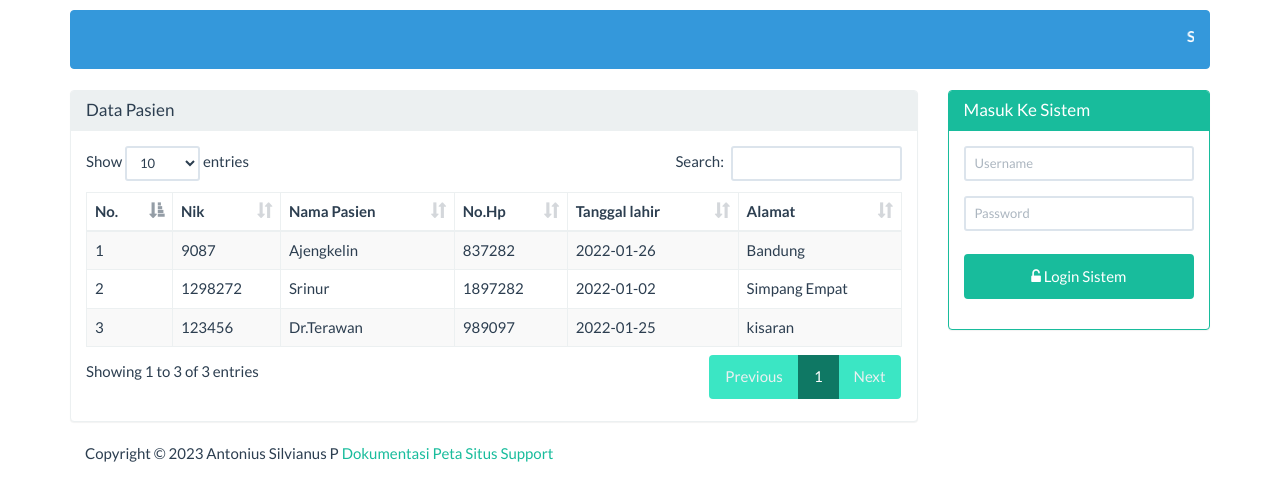
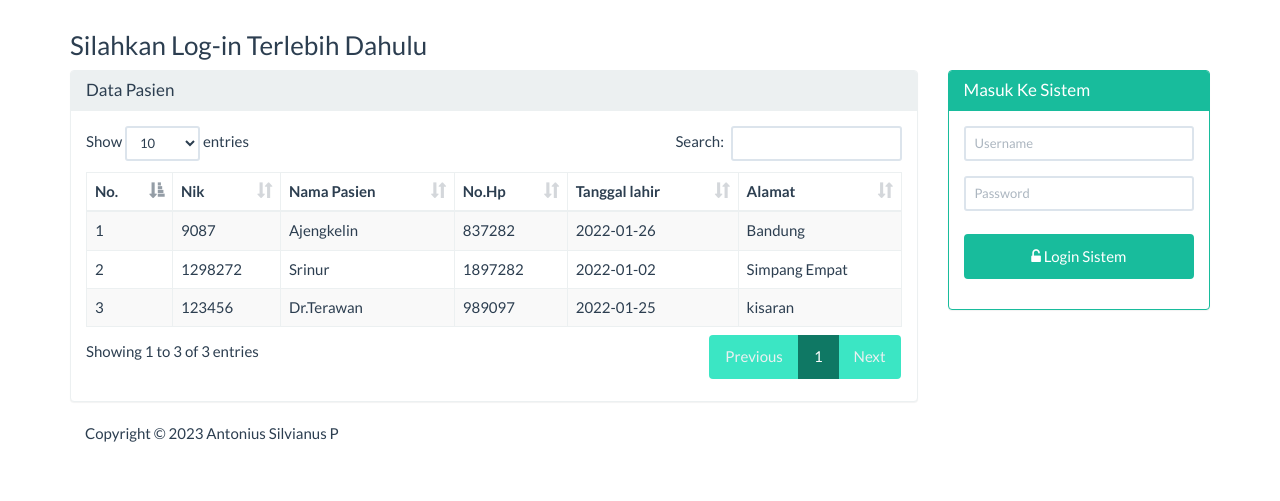
Before and after one commit to antoniussilvianus/si-pasienku, a PHP site: page / in a window 1280 px wide. Shown: the part 60-561 px from the top of the page. Run offline with PHP 8.4, Linux system fonts and the light colour scheme; data comes from the database, SQL or seed files in the repository.

Commit message:
hotfix-main-06-sept-23

```diff
--- a/beranda.php
+++ b/beranda.php
@@ -1,10 +1,7 @@
 <div class="container">
     <div class="row">
         <div class ="col-xs-12">
-
-            <div class="alert alert-info">
-                <marquee><strong>Selamat Datang !!</strong></marquee>
-            </div>
+            <h3>Silahkan Log-in Terlebih Dahulu</h3>
         </div>
     </div>
 
--- a/footer.php
+++ b/footer.php
@@ -2,9 +2,6 @@
     <div class="row">
         <div class="col-xs-12">
             Copyright &copy; <?= date('Y') ?> Antonius Silvianus P
-            <a href="#">Dokumentasi</a>
-            <a href="#">Peta Situs</a>
-            <a href="#">Support</a>
         </div>
     </div>
 </div>
--- a/index.php
+++ b/index.php
@@ -7,7 +7,8 @@
 <html>
     <head>
         <meta charset="UTF-8">
-        <title>INPUT DATA PASIEN</title>
+        <title>E-Pasien Sat-81 Kopassus</title>
+        <link rel="icon" href="img/gultor.png">
         <link href="Assets/css/bootstrap.min.css" rel="stylesheet" type="text/css"/>
         <link href="Assets/css/dataTables.bootstrap.min.css" rel="stylesheet" type="text/css"/>
         <link href="Assets/font-awesome-4.5.0/css/font-awesome.min.css" rel="stylesheet" type="text/css"/>
--- a/index_admin.php
+++ b/index_admin.php
@@ -7,7 +7,8 @@
 <html>
     <head>
         <meta charset="UTF-8">
-        <title>INPUT DATA PASIEN</title>
+        <title>E-Pasien Sat-81 Kopassus</title>
+        <link rel="icon" href="img/gultor.png">
         <link href="Assets/css/bootstrap.min.css" rel="stylesheet" type="text/css"/>
         <link href="Assets/css/dataTables.bootstrap.min.css" rel="stylesheet" type="text/css"/>
         <link href="Assets/font-awesome-4.5.0/css/font-awesome.min.css" rel="stylesheet" type="text/css"/>
--- a/views/pasien_tambah.php
+++ b/views/pasien_tambah.php
@@ -95,7 +95,8 @@
     $sql = "INSERT INTO tabel_pasien (nis, nama, kelas, tgl_lahir, alamat)
             VALUES ('$niss', '$namas', '$kelass', '$tgl_lahirs', '$alamats')";
     if (mysqli_query($koneksi, $sql)) {
-        echo "New record created successfully";
+        echo "<script>alert('Data berhasil dibuat');</script>";
+        echo "<script>window.location.assign('?page=pasien&actions=tampil');</script>";
     } else {
         echo "Error: " . $sql . "<br>" . mysqli_error($koneksi);
     }
```
Also changed, not shown: views/dokter_edit.php (+27 -28 lines), views/pasien_edit.php (+21 -30 lines).
